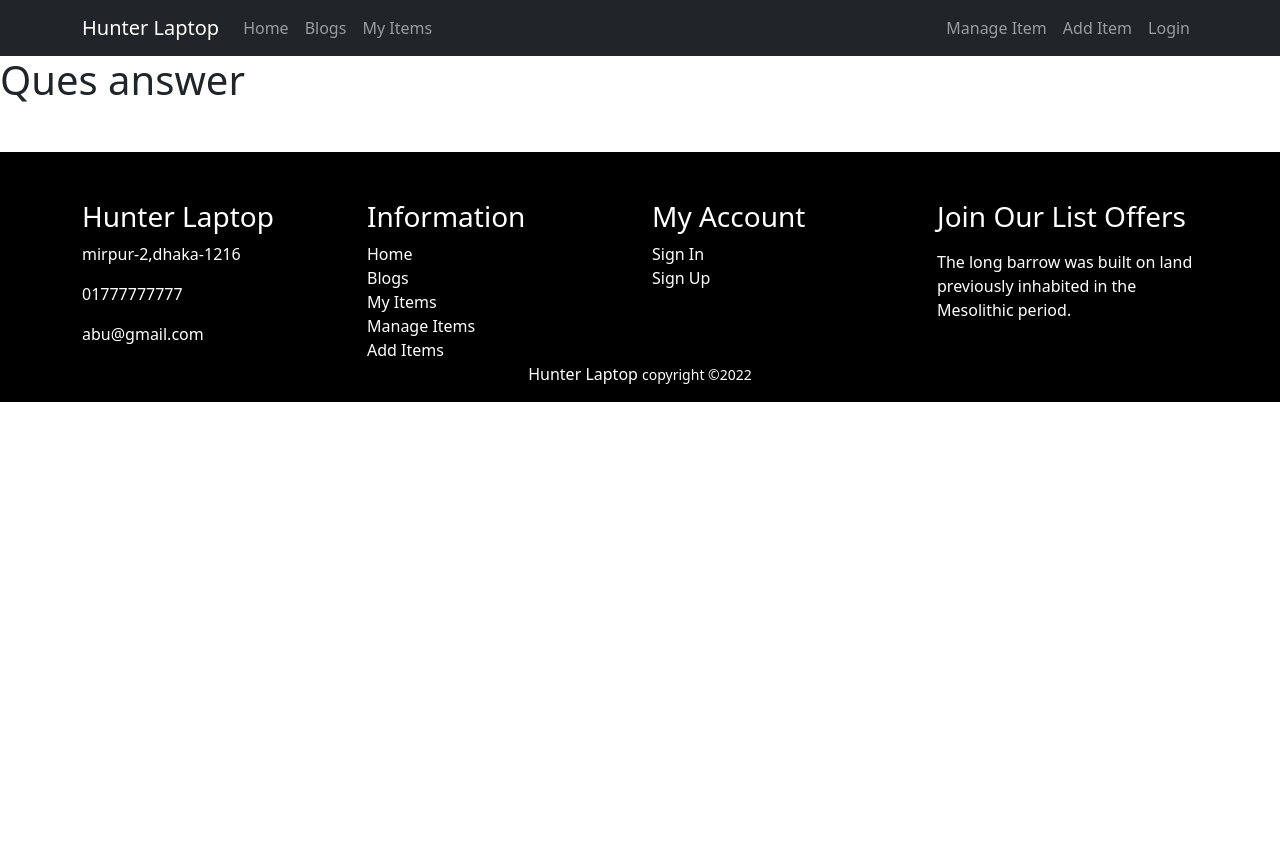
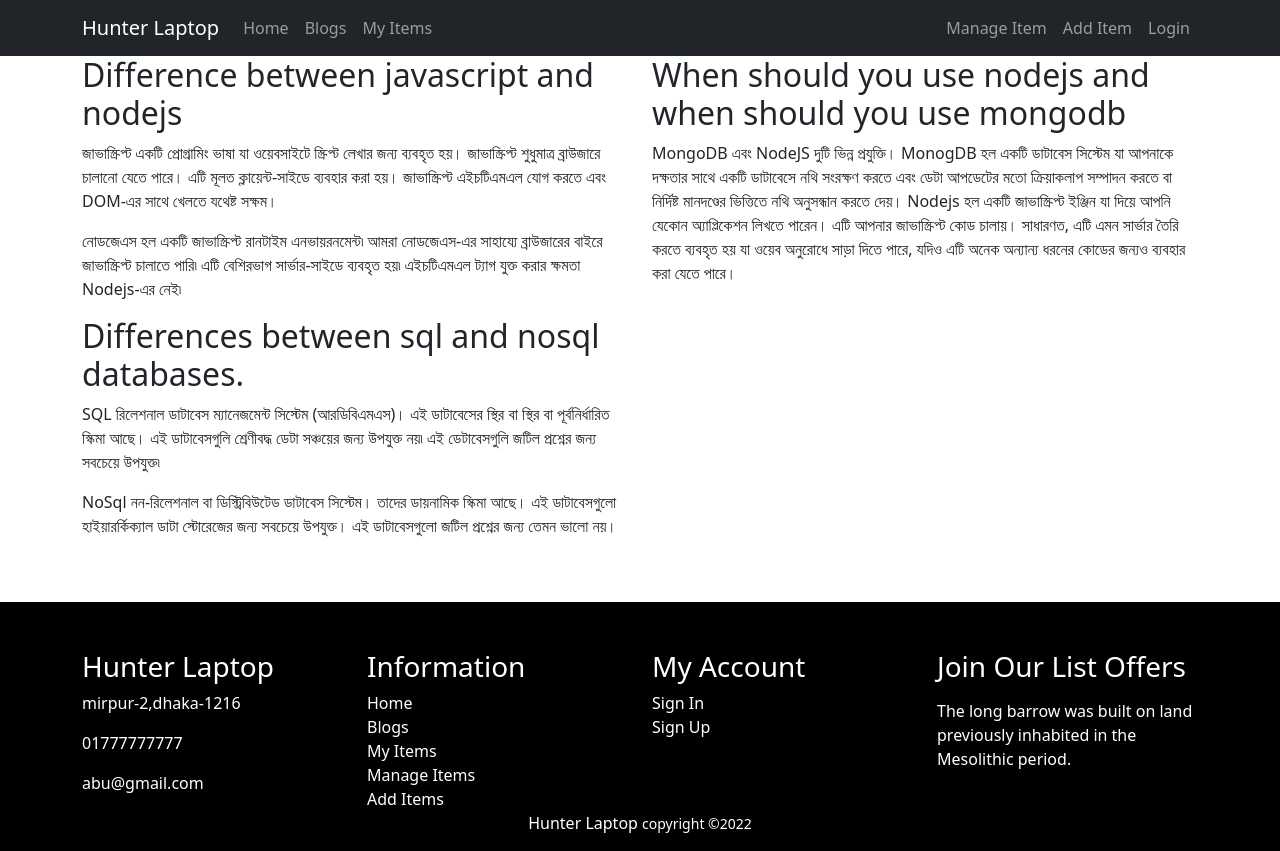
Before and after one commit to Abu-Sahad/bd-gradget-warehouse-client-site, a React (Create React App) app: page /blog in a window 1280 px wide. Before the commit the page ends 800 px from the top, so only its background shows below. Built offline with nearby package versions, Linux system fonts and the light colour scheme; no server answers.

Commit message:
myitem eidit and solve

```diff
--- a/src/Pages/Home/Blogs/Blogs.js
+++ b/src/Pages/Home/Blogs/Blogs.js
@@ -2,8 +2,29 @@ import React from 'react';
 
 const Blogs = () => {
     return (
-        <div>
-            <h1>Ques answer</h1>
+
+        <div class="container">
+            <div class="row">
+                <div class="col-lg-6 col-sm-12 col-md-12">
+                    <h2>Difference between javascript and nodejs</h2>
+                    <p>জাভাস্ক্রিপ্ট একটি প্রোগ্রামিং ভাষা যা ওয়েবসাইটে স্ক্রিপ্ট লেখার জন্য ব্যবহৃত হয়। জাভাস্ক্রিপ্ট শুধুমাত্র ব্রাউজারে চালানো যেতে পারে। এটি মূলত ক্লায়েন্ট-সাইডে ব্যবহার করা হয়। জাভাস্ক্রিপ্ট এইচটিএমএল যোগ করতে এবং DOM-এর সাথে খেলতে যথেষ্ট সক্ষম।</p>
+                    <p>নোডজেএস হল একটি জাভাস্ক্রিপ্ট রানটাইম এনভায়রনমেন্ট৷ আমরা নোডজেএস-এর সাহায্যে ব্রাউজারের বাইরে জাভাস্ক্রিপ্ট চালাতে পারি৷ এটি বেশিরভাগ সার্ভার-সাইডে ব্যবহৃত হয়৷ এইচটিএমএল ট্যাগ যুক্ত করার ক্ষমতা Nodejs-এর নেই৷</p>
+                </div>
+                <div class="col-lg-6 col-sm-12 col-md-12">
+                    <h2>
+                        When should you use nodejs and when should you use mongodb
+                    </h2>
+                    <p>MongoDB এবং NodeJS দুটি ভিন্ন প্রযুক্তি। MonogDB হল একটি ডাটাবেস সিস্টেম যা আপনাকে দক্ষতার সাথে একটি ডাটাবেসে নথি সংরক্ষণ করতে এবং ডেটা আপডেটের মতো ক্রিয়াকলাপ সম্পাদন করতে বা নির্দিষ্ট মানদণ্ডের ভিত্তিতে নথি অনুসন্ধান করতে দেয়।
+                        Nodejs হল একটি জাভাস্ক্রিপ্ট ইঞ্জিন যা দিয়ে আপনি যেকোন অ্যাপ্লিকেশন লিখতে পারেন। এটি আপনার জাভাস্ক্রিপ্ট কোড চালায়। সাধারণত, এটি এমন সার্ভার তৈরি করতে ব্যবহৃত হয় যা ওয়েব অনুরোধে সাড়া দিতে পারে, যদিও এটি অনেক অন্যান্য ধরনের কোডের জন্যও ব্যবহার করা যেতে পারে।</p>
+                </div>
+                <div class="col-lg-6 col-sm-12 col-md-12">
+                    <h2> Differences between sql and nosql databases.</h2>
+                    <p>SQL রিলেশনাল ডাটাবেস ম্যানেজমেন্ট সিস্টেম (আরডিবিএমএস)। এই ডাটাবেসের স্থির বা স্থির বা পূর্বনির্ধারিত স্কিমা আছে। এই ডাটাবেসগুলি শ্রেণীবদ্ধ ডেটা সঞ্চয়ের জন্য উপযুক্ত নয়৷ এই ডেটাবেসগুলি জটিল প্রশ্নের জন্য সবচেয়ে উপযুক্ত৷
+                    </p>
+                    <p>NoSql নন-রিলেশনাল বা ডিস্ট্রিবিউটেড ডাটাবেস সিস্টেম। তাদের ডায়নামিক স্কিমা আছে। এই ডাটাবেসগুলো হাইয়ারর্কিক্যাল ডাটা স্টোরেজের জন্য সবচেয়ে উপযুক্ত। এই ডাটাবেসগুলো জটিল প্রশ্নের জন্য তেমন ভালো নয়।</p>
+                </div>
+
+            </div>
         </div>
     );
 };
--- a/src/Pages/SignleItem/SingleItem.js
+++ b/src/Pages/SignleItem/SingleItem.js
@@ -68,11 +68,11 @@ const SingleItem = () => {
                 .then(() => {
 
                     setReload(!reload)
-                    window.alert(' delevered seccessful')
+                    alert(' delevered seccessful')
                 })
         }
         else {
-            window.alert('Stock Out item')
+            alert('Stock Out item')
         }
 
     }
--- a/src/firebase.init.js
+++ b/src/firebase.init.js
@@ -6,14 +6,14 @@ import { getAuth } from "firebase/auth";
 
 // Your web app's Firebase configuration
 const firebaseConfig = {
-    apiKey: "AIzaSyAsUkUKP9NxTL0VVNg0Pr56vrw_x1Humj8",
-    authDomain: "bd-gadget-warehouse.firebaseapp.com",
-    projectId: "bd-gadget-warehouse",
-    storageBucket: "bd-gadget-warehouse.appspot.com",
-    messagingSenderId: "333619335108",
-    appId: "1:333619335108:web:6717ff467b65299d6ede91"
+    apiKey: process.env.REACT_APP_apiKey,
+    authDomain: process.env.REACT_APP_authDomain,
+    projectId: process.env.REACT_APP_projectId,
+    storageBucket: process.env.REACT_APP_storageBucket,
+    messagingSenderId: process.env.REACT_APP_messagingSenderId,
+    appId: process.env.REACT_APP_appId,
 };
-
+console.log(process.env);
 // Initialize Firebase
 
 const app = initializeApp(firebaseConfig);
```
